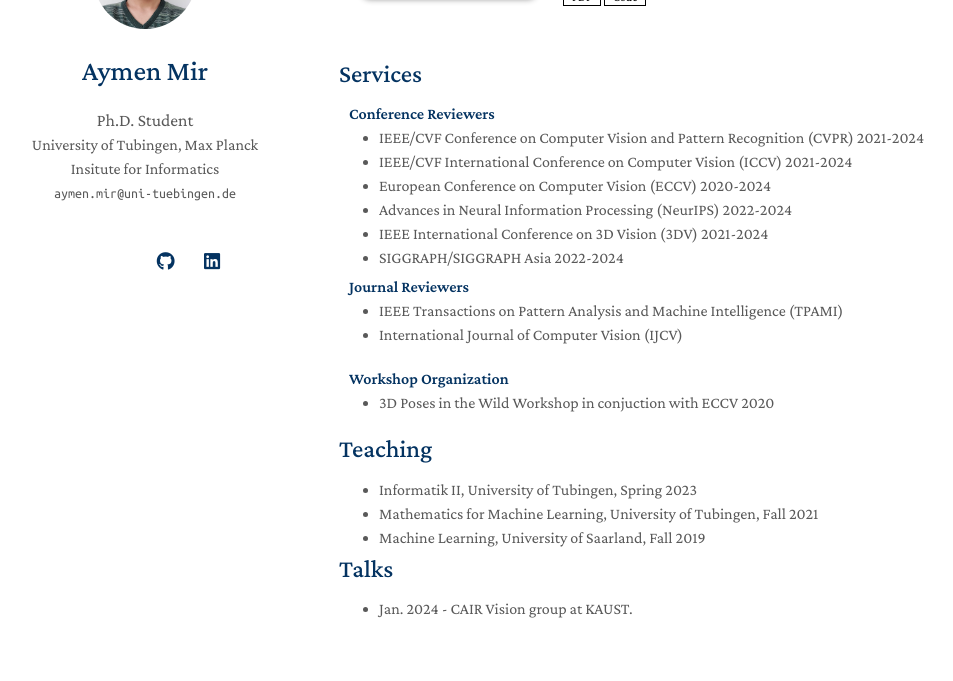
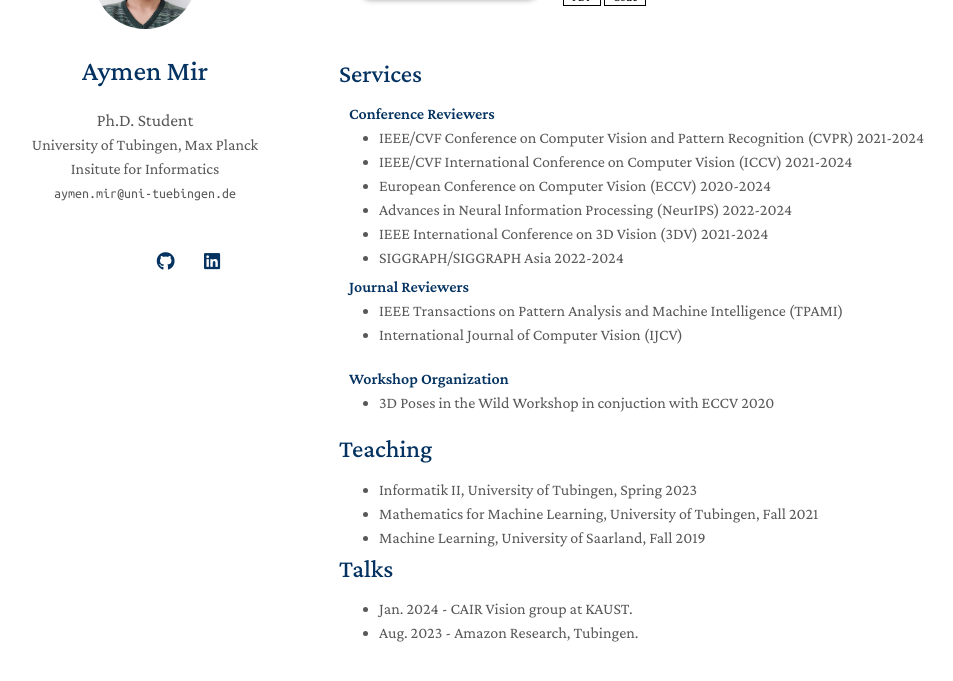
Before and after one commit to miraymen/miraymen.github.io, a Jekyll site: the page built from index.md, in a window 1280 px wide and 900 px high, scrolled down 1050 px, cut to the strip 161-842 px from the top of the window. Shown: the whole strip, without its empty margins (131-1084 px from the left). Built offline with Jekyll 4.4.1, drawn with Linux system fonts in a browser that asks for light colours; nearby versions of some CDN libraries; a style sheet for code colours, icons or effects is not loaded; our own code applies the rules of GitHub Pages for plain Markdown files.

Commit message:
changes8

```diff
--- a/index.md
+++ b/index.md
@@ -27,3 +27,4 @@ I am a Ph.D. student in 3D Computer Vision at the University of Tubingen and the
 ## Talks
 
 - Jan. 2024 - CAIR Vision group at KAUST.
+- Aug. 2023 - Amazon Research, Tubingen.
```
